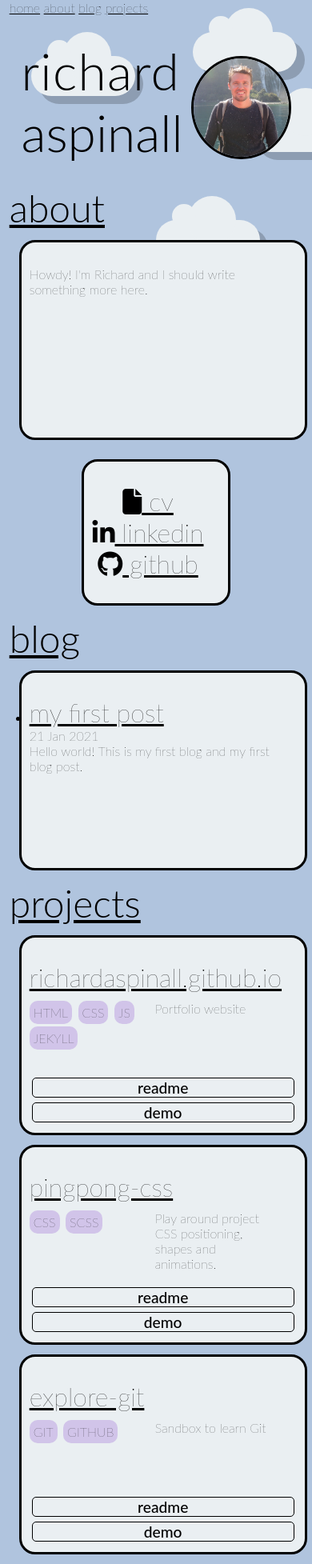
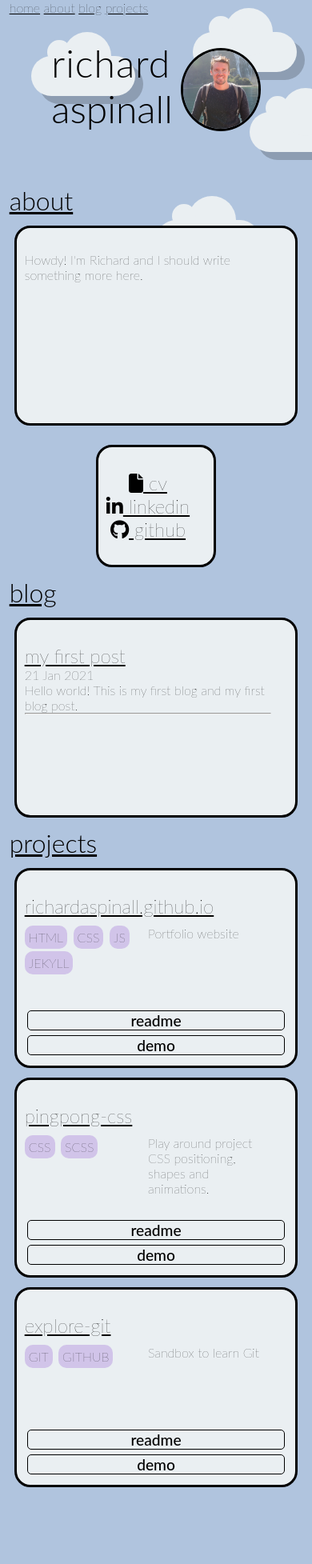
Before and after one commit to richardaspinall/richardaspinall.github.io, a Jekyll site: the page built from index.html, in a window 390 px wide. Shown: the whole page at 80% size. Built offline with Jekyll 4.4.1, drawn with Linux system fonts in a browser that asks for light colours; nearby versions of some CDN libraries; after the commit the page ends 1871 px from its top, so only the background shows below that.

Commit message:
Updated responsive views for actual mobile

```diff
--- a/_sass/main.scss
+++ b/_sass/main.scss
@@ -72,6 +72,16 @@
   text-align: center;
   width: auto;
   height: auto;
+}
+
+/*
+* Blog
+*/
+
+#blog {
+  ul li {
+    list-style-type: none;
+  }
 }
 
 /*
@@ -198,6 +208,32 @@
 
 @media (max-width: 400px) {
   article {
-    width: 360px;
+    width: 100%;
+  }
+
+  h1 {
+    font-size: 3em;
+  }
+
+  h2 {
+    font-size: 2em;
+  }
+
+  h3 {
+    font-size: 1.5em;
+  }
+
+  #home-title div:nth-child(2) {
+    img {
+      width: 100px;
+      margin-top: 35px;
+    }
   }
 }
+
+/* smartphones, touchscreens */
+@media (hover: none) and (pointer: coarse) {
+  #home-title div h1:nth-child(1) {
+    letter-spacing: 0.05em;
+  }
+}
--- a/index.html
+++ b/index.html
@@ -75,6 +75,9 @@
                     <h3><a href="{{ post.url }}">{{ post.title | downcase }}</a></h3>
                     {{post.date | date_to_string}}
                     {{ post.excerpt }}
+                    <hr>
+
+
                 </li>
                 {% endfor %}
             </ul>
```
Also changed, not shown: 3 other files.
